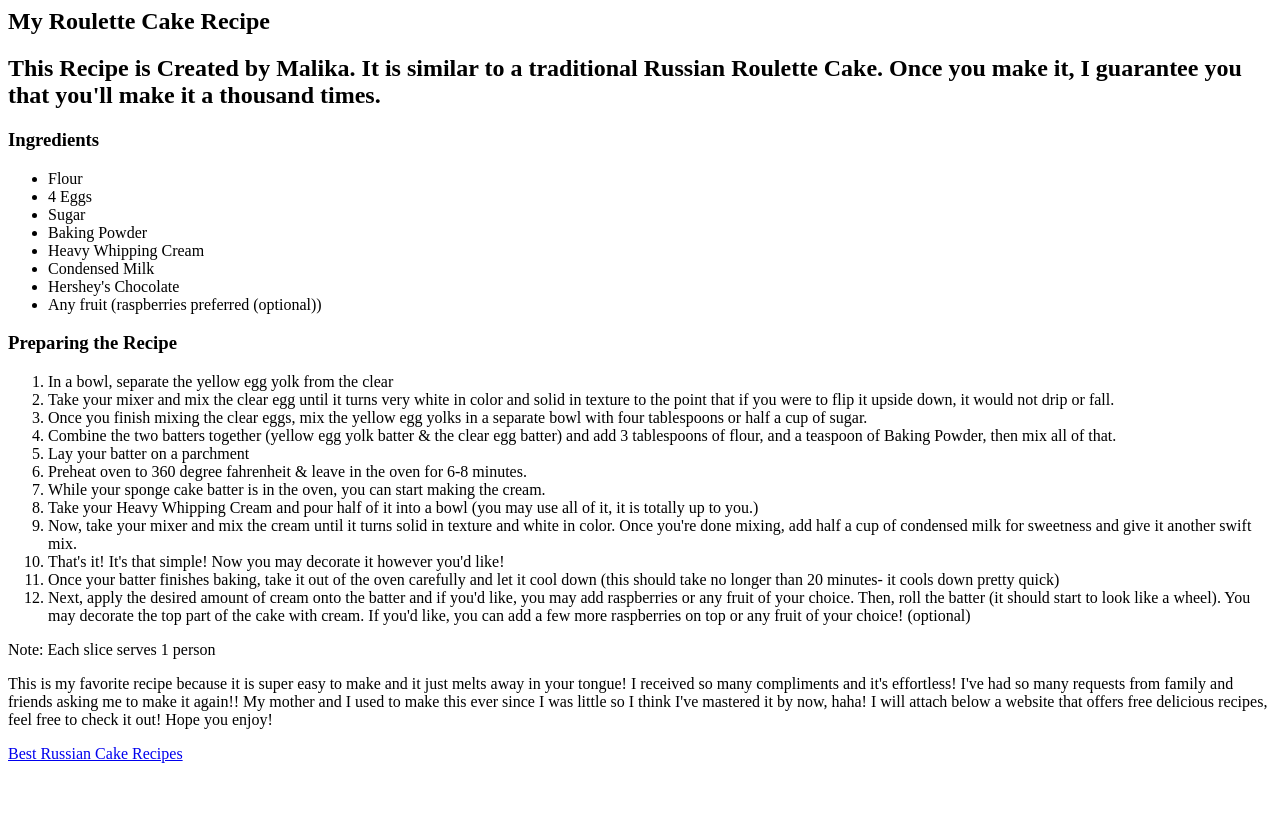
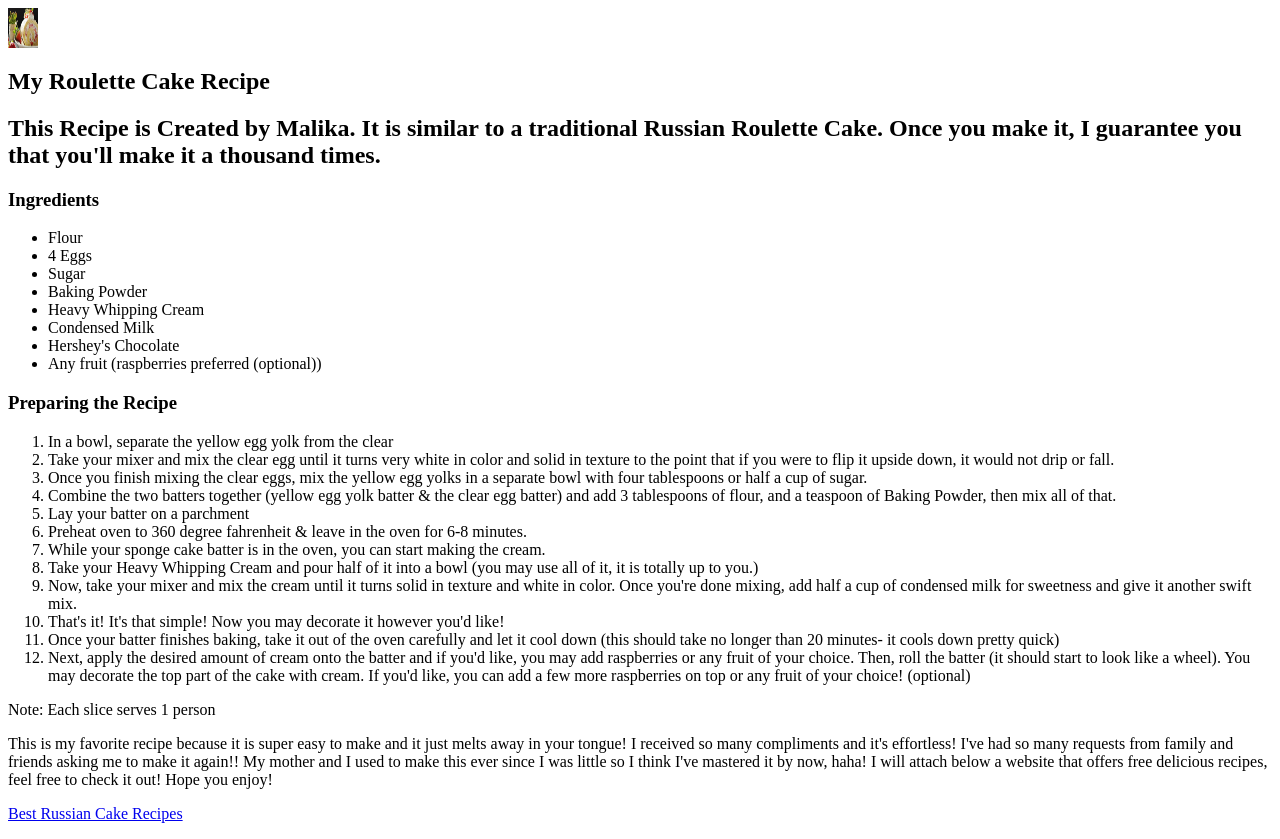
Before and after one commit to malikasalik/CSIT121, a plain HTML site: page lab03/images/index.html in a window 1280 px wide. Before the commit the page ends 800 px from the top, so only its background shows below. Drawn offline with Linux system fonts and the light colour scheme.

Commit message:
index.html

```diff
--- a/lab03/images/index.html
+++ b/lab03/images/index.html
@@ -5,7 +5,7 @@
 </head>
 
 <body>
-
+<img src="Roulette.png" alt=RouletteCake" clas="img" width="30" height="40">
     <header>
         <section>
 <h1>My Roulette Cake Recipe</h1>
```
